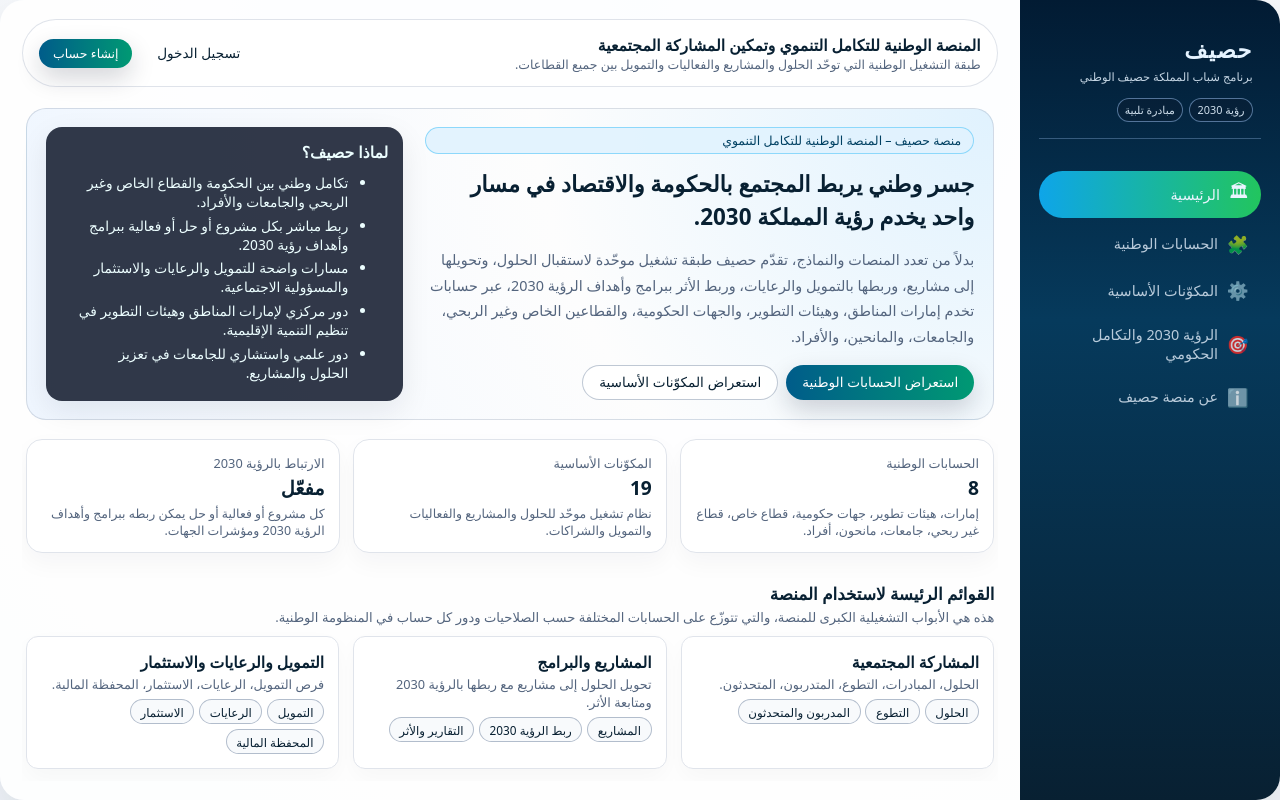
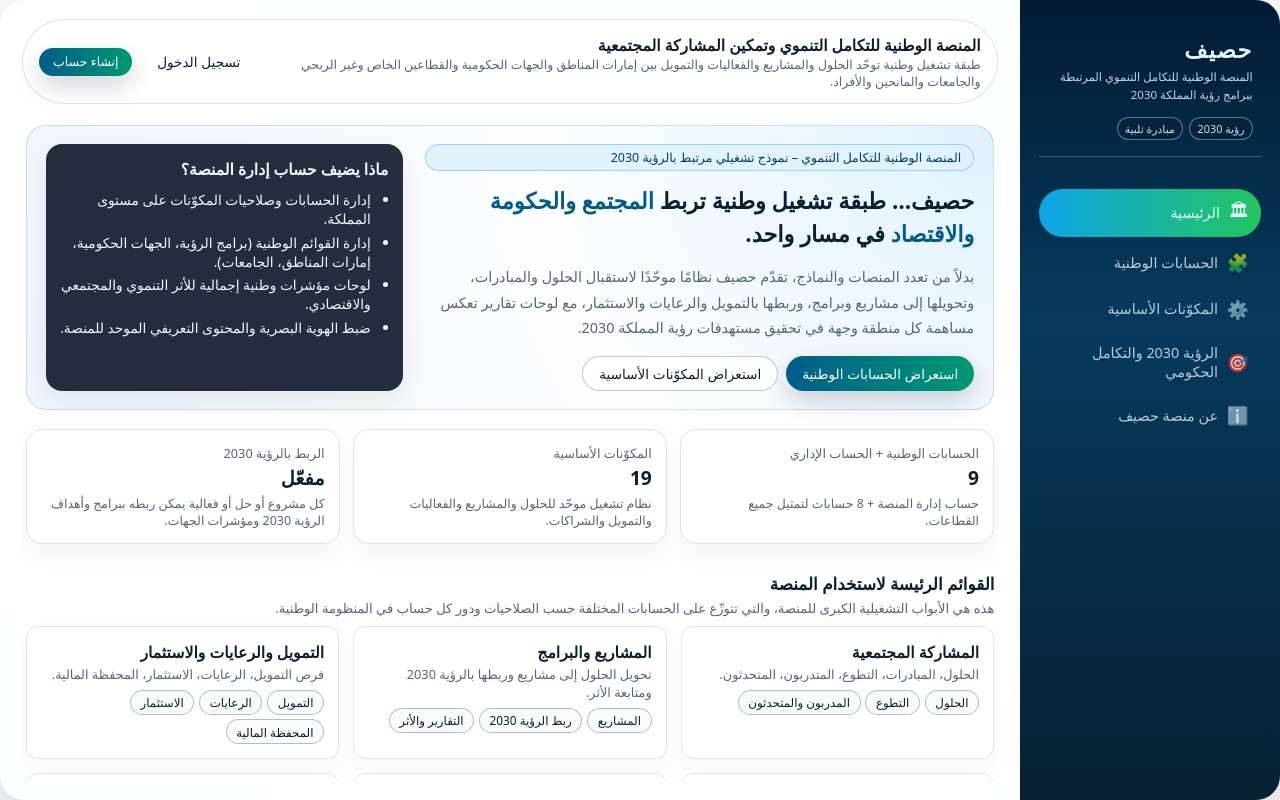
Before and after one commit to hasseef/hasseef_pro3, a React (Vite) app: page / in a window 1280 px wide. Built offline with nearby package versions, Linux system fonts and the light colour scheme.

Commit message:
Add files via upload

```diff
--- a/package.json
+++ b/package.json
@@ -1,5 +1,5 @@
 {
-  "name": "hasseef-platform-national-v1",
+  "name": "hasseef-platform-national-v2",
   "version": "1.0.0",
   "private": true,
   "scripts": {
--- a/src/components/Sidebar.jsx
+++ b/src/components/Sidebar.jsx
@@ -15,7 +15,9 @@ export function Sidebar() {
       <div className="sidebar-header">
         <div className="logo-mark">
           <span className="logo-main">حصيف</span>
-          <span className="logo-sub">برنامج شباب المملكة حصيف الوطني</span>
+          <span className="logo-sub">
+            المنصة الوطنية للتكامل التنموي المرتبطة ببرامج رؤية المملكة 2030
+          </span>
         </div>
         <div className="logo-partners">
           <span>رؤية 2030</span>
--- a/src/components/Topbar.jsx
+++ b/src/components/Topbar.jsx
@@ -3,8 +3,8 @@ import { useLocation } from "react-router-dom";
 
 const titleMap = {
   "/": "المنصة الوطنية للتكامل التنموي وتمكين المشاركة المجتمعية",
-  "/accounts": "الحسابات الوطنية",
-  "/core-modules": "المكوّنات الأساسية لمنصة حصيف",
+  "/accounts": "الحسابات الوطنية والحساب الإداري",
+  "/core-modules": "المكوّنات الأساسية لنظام حصيف",
   "/vision2030": "التكامل مع رؤية المملكة 2030 والجهات الحكومية",
   "/about": "عن منصة حصيف"
 };
@@ -18,7 +18,8 @@ export function Topbar() {
       <div>
         <div className="topbar-title">{title}</div>
         <div className="topbar-subtitle">
-          طبقة التشغيل الوطنية التي توحّد الحلول والمشاريع والفعاليات والتمويل بين جميع القطاعات.
+          طبقة تشغيل وطنية توحّد الحلول والمشاريع والفعاليات والتمويل بين إمارات المناطق والجهات
+          الحكومية والقطاعين الخاص وغير الربحي والجامعات والمانحين والأفراد.
         </div>
       </div>
       <div className="topbar-actions">
--- a/src/config/accounts.js
+++ b/src/config/accounts.js
@@ -2,11 +2,31 @@ import { coreModules } from "./coreModules";
 
 const pickModules = (ids) => coreModules.filter((m) => ids.includes(m.id));
 
+// حساب إدارة المنصة + الحسابات الوطنية الثمانية
 export const accounts = [
+  {
+    id: "platform_admin",
+    name: "حساب إدارة المنصة",
+    role: "المنظور الوطني الشامل",
+    description: "إدارة الحسابات، المكوّنات الأساسية، القوائم الوطنية، ولوحات المؤشرات على مستوى المملكة.",
+    focusModules: pickModules([
+      "solutions",
+      "projects",
+      "events",
+      "funding",
+      "sponsorship",
+      "investment",
+      "investmentOpportunities",
+      "wallet",
+      "vision2030",
+      "govAlignment",
+      "reports"
+    ])
+  },
   {
     id: "emirate",
     name: "حساب الإمارة",
-    role: "المنظور الإقليمي الشامل",
+    role: "المنظور الإقليمي",
     description: "واجهة الإشراف التنموي على مستوى المنطقة لاعتماد الفعاليات والمتحدثين ومتابعة المشاريع والتقارير.",
     focusModules: pickModules(["events", "trainers", "projects", "vision2030", "govAlignment", "reports"])
   },
@@ -15,48 +35,48 @@ export const accounts = [
     name: "حساب هيئة التطوير",
     role: "المحرّك الإقليمي للتطوير",
     description: "إدارة الحلول والمشاريع والفعاليات والمرافق والاحتضان والشراكات على مستوى المنطقة أو المدينة.",
-    focusModules: pickModules(["solutions", "projects", "events", "facilities", "incubation", "partnerships", "reports", "vision2030"])
+    focusModules: pickModules(["solutions", "projects", "events", "facilities", "incubation", "consulting", "partnerships", "vision2030", "reports"])
   },
   {
     id: "government",
     name: "حساب الجهة الحكومية",
     role: "المحرّك القطاعي",
     description: "بوابة لاستقبال الحلول وإدارة المشاريع الحكومية والفعاليات والبرامج المرتبطة بالرؤية 2030.",
-    focusModules: pickModules(["solutions", "projects", "events", "consulting", "funding", "partnerships", "vision2030", "govAlignment", "reports"])
+    focusModules: pickModules(["solutions", "projects", "events", "consulting", "coop", "volunteering", "employment", "funding", "sponsorship", "vision2030", "govAlignment", "reports"])
   },
   {
     id: "private_sector",
     name: "حساب القطاع الخاص",
     role: "المحرّك الاقتصادي",
     description: "تفعيل دور الشركات في الحلول والمشاريع والرعايات والاستثمار والمسؤولية الاجتماعية.",
-    focusModules: pickModules(["solutions", "projects", "events", "facilities", "sponsorship", "investment", "investmentOpportunities", "wallet", "employment", "coop", "volunteering", "reports"])
+    focusModules: pickModules(["solutions", "projects", "events", "facilities", "consulting", "coop", "volunteering", "employment", "trainers", "sponsorship", "investment", "investmentOpportunities", "wallet", "partnerships", "reports"])
   },
   {
     id: "nonprofit",
     name: "حساب القطاع غير الربحي",
     role: "القلب المجتمعي",
     description: "بوابة الجمعيات والمؤسسات غير الربحية لطرح مشاريع مجتمعية وطلب التمويل والرعايات وإدارة التطوع.",
-    focusModules: pickModules(["projects", "events", "volunteering", "funding", "sponsorship", "partnerships", "wallet", "vision2030", "reports"])
+    focusModules: pickModules(["solutions", "projects", "events", "volunteering", "coop", "employment", "funding", "sponsorship", "partnerships", "wallet", "vision2030", "reports"])
   },
   {
     id: "university",
     name: "حساب الجامعات",
     role: "المحرّك العلمي",
     description: "تمكين الجامعات من التعزيز العلمي، والاستشارات، والاحتضان، والمرافق، والتدريب التعاوني.",
-    focusModules: pickModules(["solutions", "projects", "events", "facilities", "incubation", "consulting", "coop", "trainers", "vision2030", "reports"])
+    focusModules: pickModules(["solutions", "projects", "events", "facilities", "incubation", "consulting", "coop", "volunteering", "trainers", "partnerships", "vision2030", "reports"])
   },
   {
     id: "donor",
     name: "حساب المانحين",
     role: "البوابة المالية للتنمية",
     description: "واجهة المانحين والصناديق والبنوك لاستعراض وتمويل المشاريع ورعاية الفعاليات ومتابعة أثر الدعم.",
-    focusModules: pickModules(["projects", "events", "sponsorship", "funding", "wallet", "reports", "vision2030"])
+    focusModules: pickModules(["projects", "events", "sponsorship", "funding", "wallet", "vision2030", "reports"])
   },
   {
     id: "individual",
     name: "حساب الأفراد",
     role: "الواجهة المجتمعية",
     description: "تمكين المواطنين والمقيمين من طرح الحلول والمبادرات والمشاركة في التطوع والتدريب والاستثمار.",
-    focusModules: pickModules(["solutions", "projects", "events", "volunteering", "coop", "employment", "investment", "investmentOpportunities", "trainers", "wallet", "reports"])
+    focusModules: pickModules(["solutions", "projects", "events", "volunteering", "coop", "employment", "trainers", "investment", "investmentOpportunities", "wallet", "reports"])
   }
 ];
--- a/src/pages/AboutPage.jsx
+++ b/src/pages/AboutPage.jsx
@@ -22,8 +22,8 @@ export function AboutPage() {
           </p>
           <p>
             تم تصميم المنصة وفق ملف تشغيلي ومعماري وتقني شامل يشمل: المكوّنات الأساسية الـ 19، الحسابات
-            الثمانية، جدول ربط المكوّنات بالحسابات، معمارية النظام، واجهات البرمجة، ونموذج البيانات،
-            إضافة إلى آليات الربط بالرؤية 2030 والجهات الحكومية والربط الجغرافي ومؤشرات الأداء.
+            التسعة (بما فيها حساب إدارة المنصة)، جدول ربط المكوّنات بالحسابات، معمارية النظام، واجهات البرمجة،
+            ونموذج البيانات، إضافة إلى آليات الربط بالرؤية 2030 والجهات الحكومية والربط الجغرافي ومؤشرات الأداء.
           </p>
           <p>
             هذا النموذج الأولي للواجهة الأمامية موجّه لفريق التطوير ليكون أساسًا لبناء نسخة تشغيلية كاملة
--- a/src/pages/AccountDetailsPage.jsx
+++ b/src/pages/AccountDetailsPage.jsx
@@ -4,6 +4,19 @@ import { accounts } from "../config/accounts.js";
 import { coreModules } from "../config/coreModules.js";
 
 const modulesMatrix = {
+  platform_admin: [
+    "solutions",
+    "projects",
+    "events",
+    "funding",
+    "sponsorship",
+    "investment",
+    "investmentOpportunities",
+    "wallet",
+    "vision2030",
+    "govAlignment",
+    "reports"
+  ],
   emirate: ["events", "trainers", "projects", "vision2030", "govAlignment", "reports"],
   development_authority: [
     "solutions",
@@ -12,12 +25,9 @@ const modulesMatrix = {
     "facilities",
     "incubation",
     "consulting",
-    "volunteering",
-    "employment",
-    "sponsorship",
     "partnerships",
-    "reports",
-    "vision2030"
+    "vision2030",
+    "reports"
   ],
   government: [
     "solutions",
@@ -29,8 +39,6 @@ const modulesMatrix = {
     "employment",
     "funding",
     "sponsorship",
-    "partnerships",
-    "wallet",
     "vision2030",
     "govAlignment",
     "reports"
@@ -110,11 +118,16 @@ export function AccountDetailsPage() {
   const moduleIds = modulesMatrix[account.id] || [];
   const modules = coreModules.filter((m) => moduleIds.includes(m.id));
 
+  const isAdmin = account.id === "platform_admin";
+
   return (
     <div className="page">
       <div className="page-header">
         <div>
-          <div className="page-title">{account.name}</div>
+          <div className="page-title">
+            {isAdmin ? "🔐 " : ""}
+            {account.name}
+          </div>
           <div className="page-subtitle">{account.description}</div>
         </div>
         <div className="chips-row">
@@ -124,13 +137,16 @@ export function AccountDetailsPage() {
       </div>
 
       <section className="section">
-        <h3 className="section-title">المكوّنات المتاحة لهذا الحساب</h3>
+        <h3 className="section-title">
+          {isAdmin ? "مجالات إدارة المنصة" : "المكوّنات المتاحة لهذا الحساب"}
+        </h3>
         <div className="grid-3">
           {modules.map((m) => (
             <div key={m.id} className="card">
               <div className="card-header">{m.label}</div>
               <div className="card-sub">{m.description}</div>
               <div className="chips-row">
+                <span className="chip primary">مكوّن أساسي</span>
                 <span className="chip">{m.id}</span>
               </div>
             </div>
@@ -139,21 +155,43 @@ export function AccountDetailsPage() {
       </section>
 
       <section className="section">
-        <h3 className="section-title">واجهات التشغيل (نموذج أولي)</h3>
+        <h3 className="section-title">
+          {isAdmin ? "نماذج لوحات إدارة وطنية (مقترحة)" : "واجهات التشغيل (نموذج أولي)"}
+        </h3>
         <p className="page-subtitle">
-          هذه الواجهة توضح نموذجًا تشغيليًا مبسطًا يمكن لفريق التطوير تحويله إلى جداول فعلية تعتمد على
+          هذا القسم يوضّح نموذجًا تشغيليًا مبسطًا يمكن لفريق التطوير تحويله إلى جداول فعلية تعتمد على
           نموذج البيانات وواجهات الـ API المعتمدة في الملف التشغيلي.
         </p>
         <div className="card">
           <table className="table">
             <thead>
               <tr>
-                <th>المكوّن</th>
+                <th>{isAdmin ? "لوحة / شاشة" : "المكوّن"}</th>
                 <th>أهم الجداول والحقول المتوقعة</th>
                 <th>أمثلة على الإجراءات</th>
               </tr>
             </thead>
             <tbody>
+              {isAdmin ? (
+                <>
+                  <tr>
+                    <td>إدارة الحسابات</td>
+                    <td>نوع الحساب، اسم الجهة، المنطقة، حالة التفعيل، تاريخ الإنشاء.</td>
+                    <td>إنشاء حساب جديد، تعليق حساب، ضبط صلاحيات المكوّنات.</td>
+                  </tr>
+                  <tr>
+                    <td>القوائم الوطنية</td>
+                    <td>برامج الرؤية، الأهداف، الجهات الحكومية، إمارات المناطق، الجامعات.</td>
+                    <td>إضافة برنامج، تحديث هدف، ربط جهة ببرنامج، تفعيل/تعطيل عنصر.</td>
+                  </tr>
+                  <tr>
+                    <td>لوحة المؤشرات الوطنية</td>
+                    <td>عدد المشاريع، حجم التمويل، توزيع الأثر حسب المنطقة والقطاع والبرنامج.</td>
+                    <td>تصفية وفق برنامج/منطقة/قطاع، تصدير تقارير، عرض خرائط تفاعلية.</td>
+                  </tr>
+                </>
+              ) : (
+                <>
                   <tr>
                     <td>الحلول</td>
                     <td>عنوان الحل، الجهة المستهدفة، وصف مختصر، حالة الحل، مستوى الربط بالرؤية.</td>
@@ -169,6 +207,8 @@ export function AccountDetailsPage() {
                     <td>اسم الفعالية، المنظم، المرفق، المتحدثون، حالة الاعتماد، عدد الحضور.</td>
                     <td>إنشاء فعالية، طلب اعتماد الإمارة، إدارة التسجيل، رفع التقرير الختامي.</td>
                   </tr>
+                </>
+              )}
             </tbody>
           </table>
         </div>
--- a/src/pages/AccountsPage.jsx
+++ b/src/pages/AccountsPage.jsx
@@ -9,17 +9,21 @@ export function AccountsPage() {
     <div className="page">
       <div className="page-header">
         <div>
-          <div className="page-title">الحسابات الوطنية</div>
+          <div className="page-title">الحسابات الوطنية + حساب إدارة المنصة</div>
           <div className="page-subtitle">
-            ثمانية حسابات متكاملة تمثل إمارة المنطقة، هيئة التطوير، الجهة الحكومية، القطاع الخاص،
-            القطاع غير الربحي، الجامعات، المانحين، والأفراد، مع صلاحيات مختلفة على نفس المكوّنات التشغيلية.
+            تسعة حسابات متكاملة تمثل إدارة المنصة، إمارة المنطقة، هيئة التطوير، الجهة الحكومية،
+            القطاع الخاص، القطاع غير الربحي، الجامعات، المانحين، والأفراد، مع صلاحيات مختلفة على
+            نفس المكوّنات التشغيلية الأساسية.
           </div>
         </div>
       </div>
       <div className="grid-3">
         {accounts.map((a) => (
           <div key={a.id} className="card">
-            <div className="card-header">{a.name}</div>
+            <div className="card-header">
+              {a.id === "platform_admin" ? "🔐 " : ""}
+              {a.name}
+            </div>
             <div className="card-sub">{a.description}</div>
             <div className="chips-row chips-wrap">
               {a.focusModules.map((m) => (
--- a/src/pages/Home.jsx
+++ b/src/pages/Home.jsx
@@ -9,9 +9,9 @@ export function Home() {
 
   const stats = [
     {
-      label: "الحسابات الوطنية",
-      value: "8",
-      sub: "إمارات، هيئات تطوير، جهات حكومية، قطاع خاص، قطاع غير ربحي، جامعات، مانحون، أفراد."
+      label: "الحسابات الوطنية + الحساب الإداري",
+      value: "9",
+      sub: "حساب إدارة المنصة + 8 حسابات لتمثيل جميع القطاعات."
     },
     {
       label: "المكوّنات الأساسية",
@@ -19,9 +19,9 @@ export function Home() {
       sub: "نظام تشغيل موحّد للحلول والمشاريع والفعاليات والتمويل والشراكات."
     },
     {
-      label: "الارتباط بالرؤية 2030",
+      label: "الربط بالرؤية 2030",
       value: "مفعّل",
-      sub: "كل مشروع أو فعالية أو حل يمكن ربطه ببرامج وأهداف الرؤية 2030 ومؤشرات الجهات."
+      sub: "كل مشروع أو حل أو فعالية يمكن ربطه ببرامج وأهداف الرؤية 2030 ومؤشرات الجهات."
     }
   ];
 
@@ -35,7 +35,7 @@ export function Home() {
     {
       id: "projects",
       label: "المشاريع والبرامج",
-      description: "تحويل الحلول إلى مشاريع مع ربطها بالرؤية 2030 ومتابعة الأثر.",
+      description: "تحويل الحلول إلى مشاريع وربطها بالرؤية 2030 ومتابعة الأثر.",
       modules: ["projects", "vision2030", "reports"]
     },
     {
@@ -73,33 +73,42 @@ export function Home() {
     <div className="page">
       <section className="hero">
         <div className="hero-main">
-          <div className="hero-badge">منصة حصيف – المنصة الوطنية للتكامل التنموي</div>
+          <div className="hero-badge">
+            المنصة الوطنية للتكامل التنموي – نموذج تشغيلي مرتبط بالرؤية 2030
+          </div>
           <h1 className="hero-title">
-            جسر وطني يربط المجتمع بالحكومة والاقتصاد في مسار واحد يخدم رؤية المملكة 2030.
+            حصيف… طبقة تشغيل وطنية تربط{" "}
+            <span className="hero-highlight">المجتمع والحكومة والاقتصاد</span> في مسار واحد.
           </h1>
           <p className="hero-body">
-            بدلاً من تعدد المنصات والنماذج، تقدّم حصيف طبقة تشغيل موحّدة لاستقبال الحلول،
-            وتحويلها إلى مشاريع، وربطها بالتمويل والرعايات، وربط الأثر ببرامج وأهداف الرؤية 2030،
-            عبر حسابات تخدم إمارات المناطق، وهيئات التطوير، والجهات الحكومية، والقطاعين الخاص وغير الربحي،
-            والجامعات، والمانحين، والأفراد.
+            بدلاً من تعدد المنصات والنماذج، تقدّم حصيف نظامًا موحّدًا لاستقبال الحلول والمبادرات،
+            وتحويلها إلى مشاريع وبرامج، وربطها بالتمويل والرعايات والاستثمار، مع لوحات تقارير
+            تعكس مساهمة كل منطقة وجهة في تحقيق مستهدفات رؤية المملكة 2030.
           </p>
           <div className="hero-actions">
-            <button type="button" className="btn primary" onClick={() => navigate("/accounts")}>
+            <button
+              type="button"
+              className="btn primary"
+              onClick={() => navigate("/accounts")}
+            >
               استعراض الحسابات الوطنية
             </button>
-            <button type="button" className="btn outline" onClick={() => navigate("/core-modules")}>
+            <button
+              type="button"
+              className="btn outline"
+              onClick={() => navigate("/core-modules")}
+            >
               استعراض المكوّنات الأساسية
             </button>
           </div>
         </div>
         <aside className="hero-aside">
-          <h3>لماذا حصيف؟</h3>
+          <h3>ماذا يضيف حساب إدارة المنصة؟</h3>
           <ul>
-            <li>تكامل وطني بين الحكومة والقطاع الخاص وغير الربحي والجامعات والأفراد.</li>
-            <li>ربط مباشر بكل مشروع أو حل أو فعالية ببرامج وأهداف رؤية 2030.</li>
-            <li>مسارات واضحة للتمويل والرعايات والاستثمار والمسؤولية الاجتماعية.</li>
-            <li>دور مركزي لإمارات المناطق وهيئات التطوير في تنظيم التنمية الإقليمية.</li>
-            <li>دور علمي واستشاري للجامعات في تعزيز الحلول والمشاريع.</li>
+            <li>إدارة الحسابات وصلاحيات المكوّنات على مستوى المملكة.</li>
+            <li>إدارة القوائم الوطنية (برامج الرؤية، الجهات الحكومية، إمارات المناطق، الجامعات).</li>
+            <li>لوحات مؤشرات وطنية إجمالية للأثر التنموي والمجتمعي والاقتصادي.</li>
+            <li>ضبط الهوية البصرية والمحتوى التعريفي الموحد للمنصة.</li>
           </ul>
         </aside>
       </section>
@@ -111,8 +120,8 @@ export function Home() {
           <div>
             <div className="page-title">القوائم الرئيسة لاستخدام المنصة</div>
             <div className="page-subtitle">
-              هذه هي الأبواب التشغيلية الكبرى للمنصة، والتي تتوزّع على الحسابات المختلفة حسب الصلاحيات
-              ودور كل حساب في المنظومة الوطنية.
+              هذه هي الأبواب التشغيلية الكبرى للمنصة، والتي تتوزّع على الحسابات المختلفة حسب
+              الصلاحيات ودور كل حساب في المنظومة الوطنية.
             </div>
           </div>
         </div>
@@ -136,17 +145,20 @@ export function Home() {
       <section className="section">
         <div className="page-header">
           <div>
-            <div className="page-title">الحسابات الوطنية المتكاملة</div>
+            <div className="page-title">الحسابات الوطنية والحساب الإداري</div>
             <div className="page-subtitle">
               كل حساب يمثل منظورًا تشغيليًا مختلفًا ويستخدم نفس المكوّنات الأساسية بصلاحيات ومدخلات
-              ومخرجات تتوافق مع دوره في الملف التشغيلي لمنصة حصيف.
+              ومخرجات تتوافق مع دوره في الملف التشغيلي لمنصة حصيف، مع وجود حساب وطني لإدارة المنصة.
             </div>
           </div>
         </div>
         <div className="grid-3">
           {accounts.map((a) => (
             <div key={a.id} className="card">
-              <div className="card-header">{a.name}</div>
+              <div className="card-header">
+                {a.id === "platform_admin" ? "🔐 " : ""}
+                {a.name}
+              </div>
               <div className="card-sub">{a.description}</div>
               <div className="chips-row">
                 <span className="chip primary">{a.role}</span>
--- a/src/styles.css
+++ b/src/styles.css
@@ -263,6 +263,10 @@ body {
   line-height: 1.5;
 }
 
+.hero-highlight {
+  color: var(--primary);
+}
+
 .hero-body {
   margin: 0;
   font-size: 0.9rem;
@@ -278,7 +282,7 @@ body {
 }
 
 .hero-aside {
-  background: rgba(15, 23, 42, 0.85);
+  background: rgba(15, 23, 42, 0.9);
   color: #ecfeff;
   border-radius: 16px;
   padding: 0.9rem 0.9rem;
@@ -294,7 +298,7 @@ body {
 
 .hero-aside ul {
   margin: 0;
-  padding-left: 1.1rem;
+  padding-right: 1.1rem;
 }
 
 .hero-aside li {
--- a/vite.config.js
+++ b/vite.config.js
@@ -5,5 +5,6 @@ export default defineConfig({
   plugins: [react()],
   server: {
     port: 5173
-  }
+  },
+  base: './'
 });
```
Also changed, not shown: src/config/coreModules.js (+4 -4 lines). Lines whose indentation alone changed are shown as unchanged.
